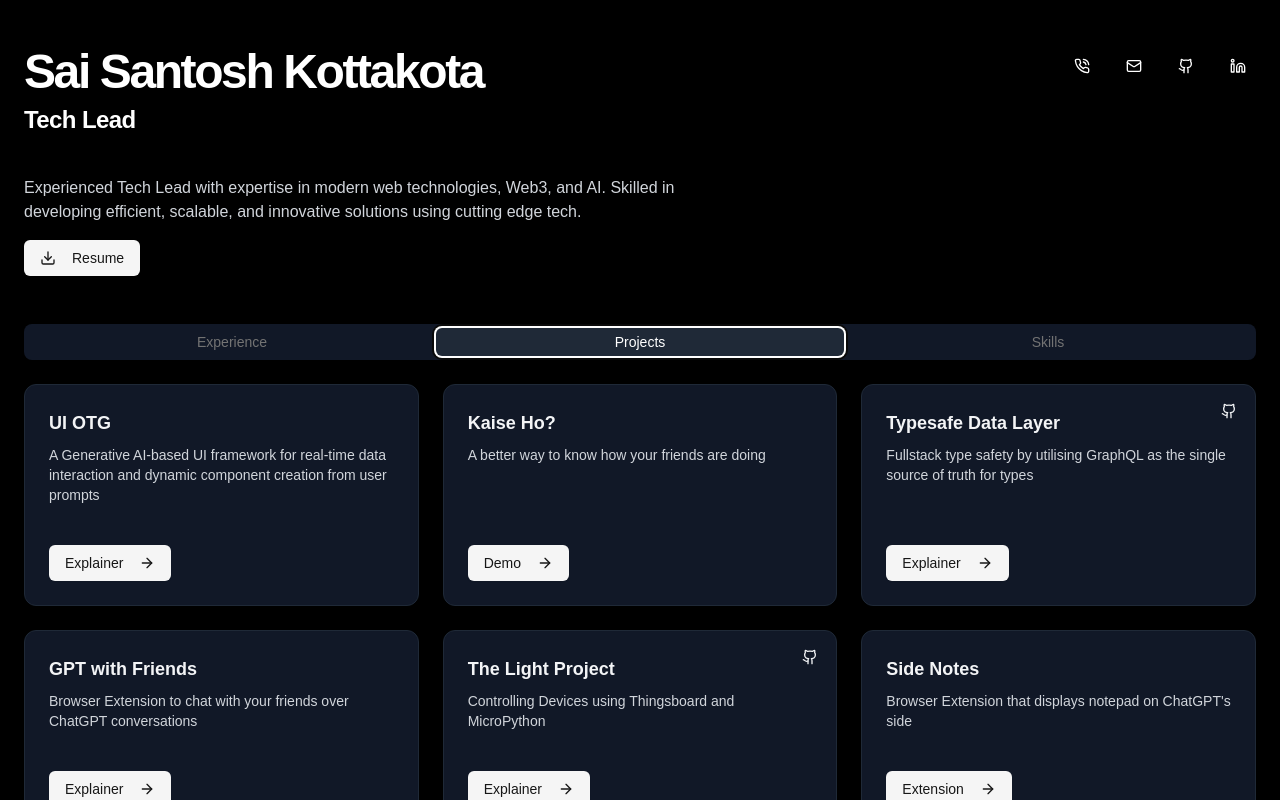
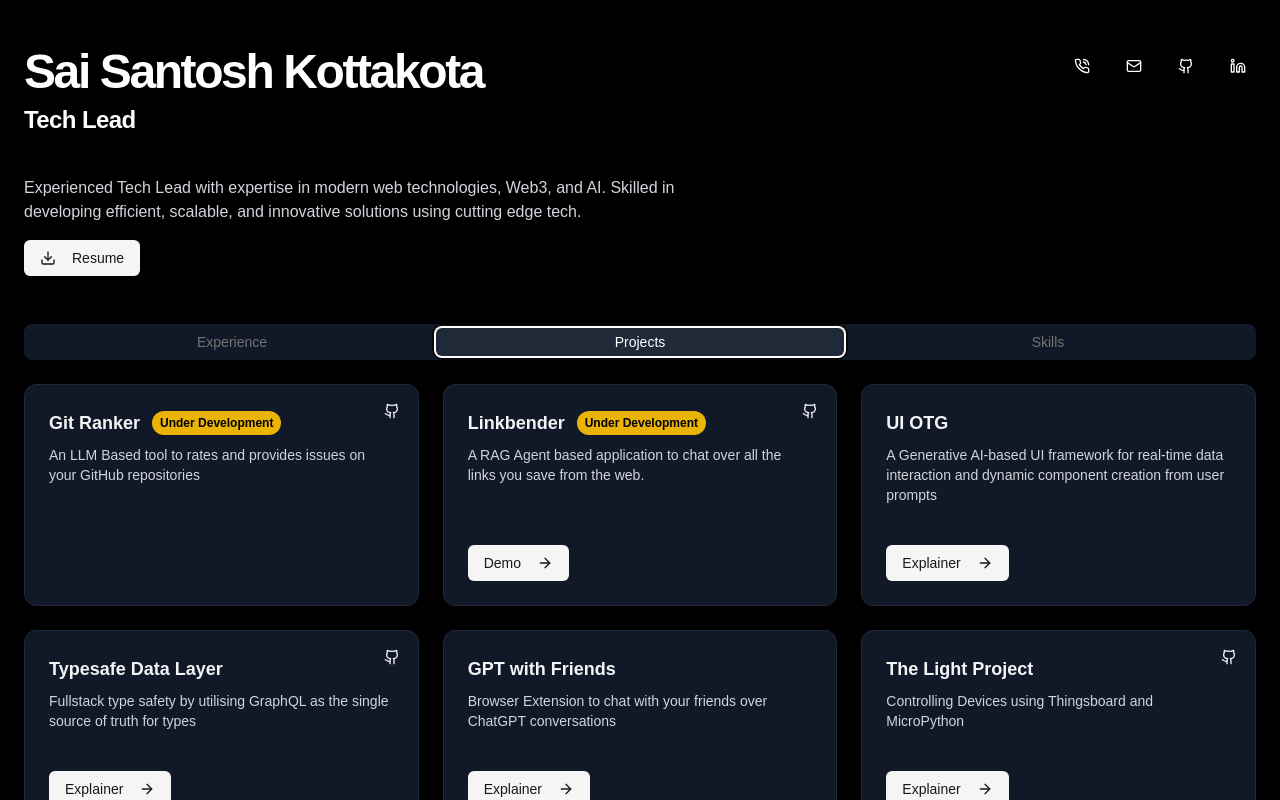
Before and after one commit to santosh898/profile, a Next.js app: page /profile/ in a window 1280 px wide. Both pictures are taken after a click on the tab "Projects". Shown: the top 800 px of the page. Built offline with nearby package versions, Linux system fonts and the light colour scheme.

Commit message:
Added ongoing projects

```diff
--- a/src/components/Projects.tsx
+++ b/src/components/Projects.tsx
@@ -3,20 +3,27 @@ import { Button } from "./ui/button";
 import { Card, CardContent, CardFooter } from "./ui/card";
 import { ArrowRight, Github } from "lucide-react";
 
-const Projects = () => {
-  return (
-    <div className="grid gap-6 sm:grid-cols-2 lg:grid-cols-3">
-      {[
+const projects = [
+  {
+    title: "Git Ranker",
+    description:
+      "An LLM Based tool to rates and provides issues on your GitHub repositories",
+    github: "https://github.com/santosh898/git-ranker",
+    underDevelopment: true,
+  },
+  {
+    title: "Linkbender",
+    description:
+      "A RAG Agent based application to chat over all the links you save from the web.",
+    github: "https://github.com/santosh898/linkbender",
+    demo: "https://linkbender.vercel.app/",
+    underDevelopment: true,
+  },
   {
     title: "UI OTG",
     description:
       "A Generative AI-based UI framework for real-time data interaction and dynamic component creation from user prompts",
     explainer: "https://youtu.be/u7h6lMfTuzM",
-        },
-        {
-          title: "Kaise Ho?",
-          description: "A better way to know how your friends are doing",
-          demo: "https://kaise-ho.vercel.app",
   },
   {
     title: "Typesafe Data Layer",
@@ -39,18 +46,29 @@ const Projects = () => {
   },
   {
     title: "Side Notes",
-          description:
-            "Browser Extension that displays notepad on ChatGPT's side",
+    description: "Browser Extension that displays notepad on ChatGPT's side",
     extension:
       "https://chromewebstore.google.com/detail/sidenotes/cigckffjdllglonilacoipobihdlgcld",
   },
-      ].map((project, index) => (
+];
+
+const Projects = () => {
+  return (
+    <div className="grid gap-6 md:grid-cols-2 lg:grid-cols-3">
+      {projects.map((project, index) => (
         <Card
           key={index}
           className="bg-gray-900 border-gray-800 text-gray-100 flex flex-col"
         >
           <CardContent className="p-6 flex-1 relative">
-            <h3 className="mb-2 text-lg font-semibold">{project.title}</h3>
+            <div className="flex justify-start items-center gap-3 mb-2">
+              <h3 className="text-lg font-semibold">{project.title}</h3>
+              {project.underDevelopment && (
+                <span className="px-2 py-1 text-xs font-semibold bg-yellow-500 text-black rounded-full">
+                  Under Development
+                </span>
+              )}
+            </div>
             <p className="mb-4 text-sm text-gray-300">{project.description}</p>
             {project.github && (
               <Button
```
Also changed, not shown: 2 other files (tests, documents, lock files or other folders). Lines whose indentation alone changed are shown as unchanged.
